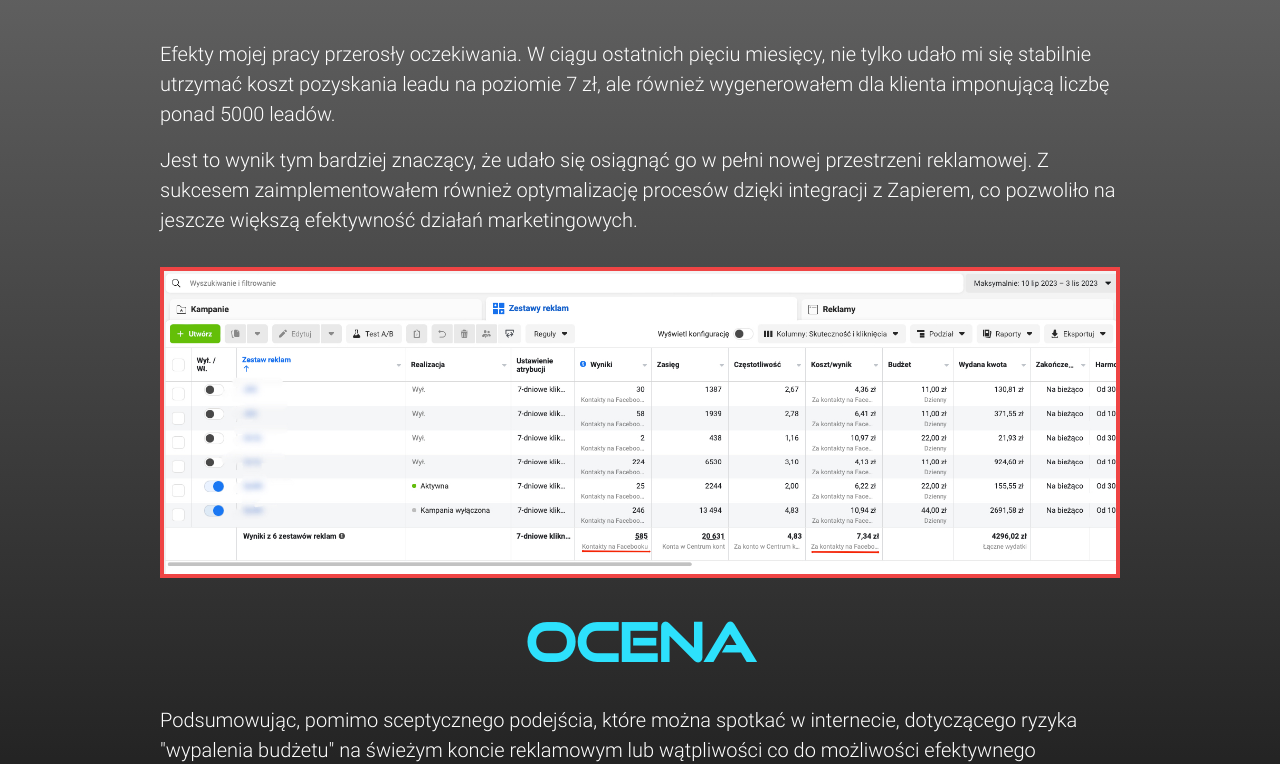
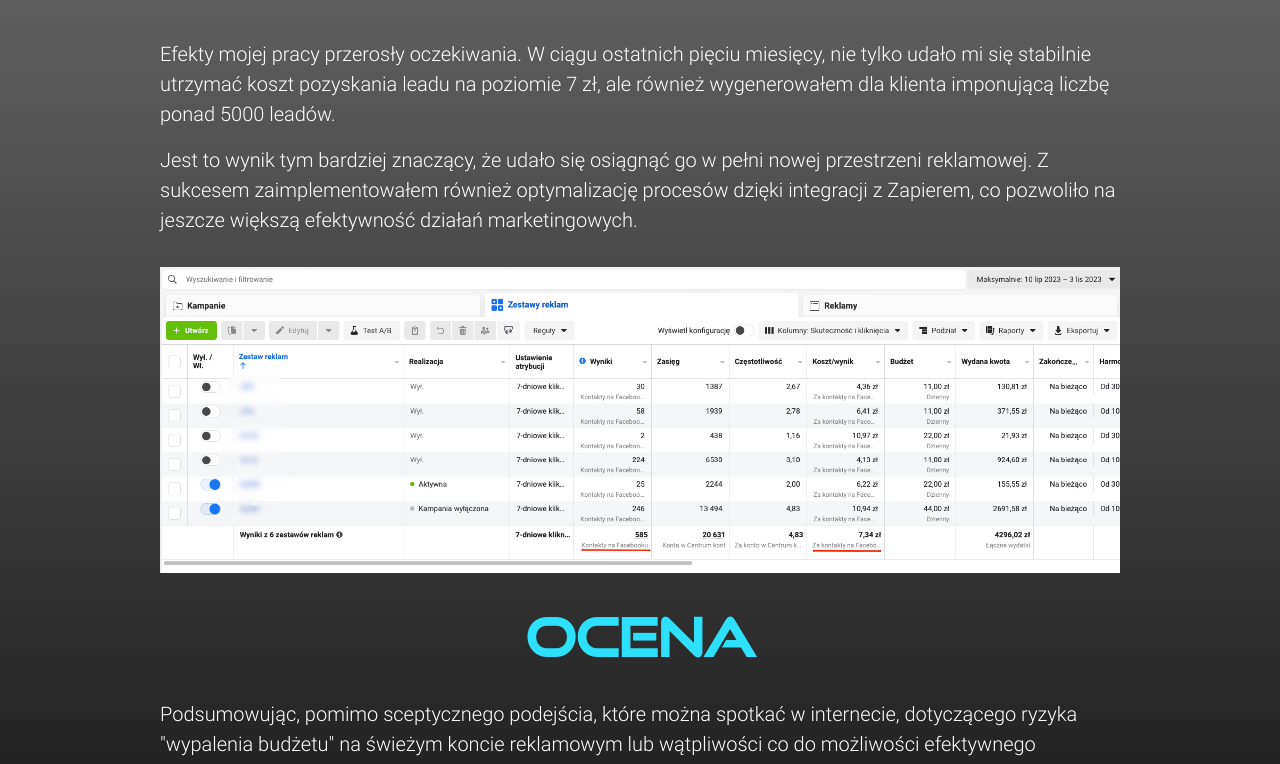
Before and after one commit to MateuszKuruc/marketing-portfolio, a Next.js app in the folder marketing-portfolio/: page /portfolio/1 in a window 1280 px wide. Shown: the part 504-1268 px from the top of the page. Built offline with nearby package versions, Linux system fonts and the light colour scheme.

Commit message:
remove state management, remove image zoom styling

```diff
--- a/marketing-portfolio/src/app/globals.css
+++ b/marketing-portfolio/src/app/globals.css
@@ -26,7 +26,8 @@
 }
 
 .zoomed {
-  transform: scale(2);
+  transform: scale(4);
+
 }
 
 .font-header {
--- a/marketing-portfolio/src/app/portfolio/[projectId]/page.tsx
+++ b/marketing-portfolio/src/app/portfolio/[projectId]/page.tsx
@@ -1,15 +1,10 @@
-"use client";
-
 import React from "react";
 import { CLIENT_DATA } from "@/constants";
 import Image from "next/image";
 import { Params } from "../../../../types";
-import { useState } from "react";
 
 const Project = ({ params }: Params) => {
   const id = params.projectId;
-
-  const [isZoomed, setIsZoomed] = useState(false);
 
   return (
     <section className="bg-gradient-to-b from-gray-30 to-gray-90 py-8 max-container padding-container">
@@ -37,14 +32,10 @@ const Project = ({ params }: Params) => {
             <div>
               {client.img && (
                 <Image
-                  className={`cursor-pointer transition ease-in-out duration-500 border-4 border-red-500 ${
-                    isZoomed ? "zoomed" : ""
-                  }`}
                   src={client.img}
                   width={1200}
                   height={350}
                   alt="tabela wyników"
-                  onClick={() => setIsZoomed(!isZoomed)}
                 />
               )}
             </div>
```
